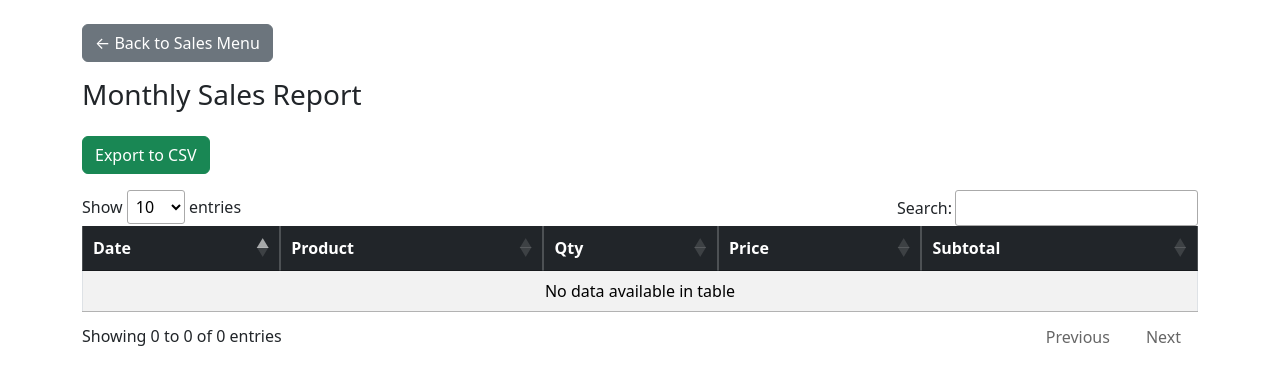
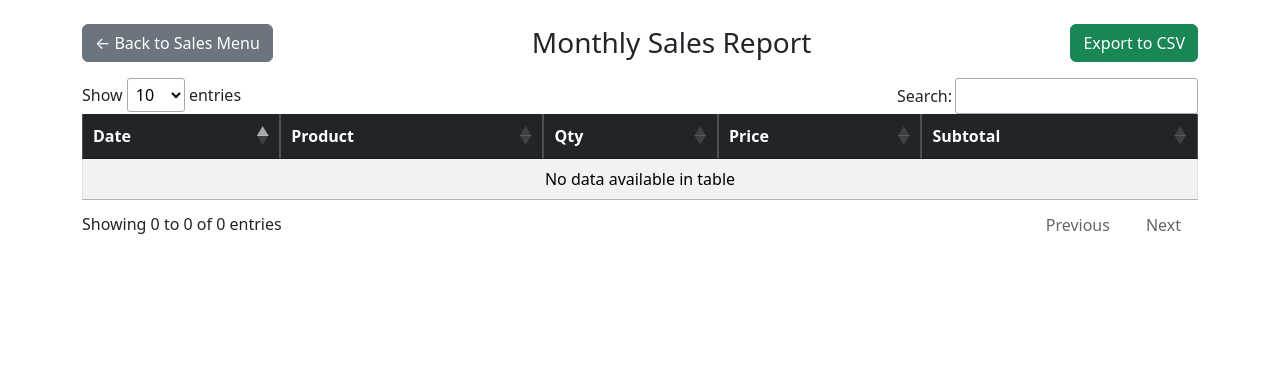
Before and after one commit to moriiar/sari-store, a PHP site: page /view/sales/report.php in a window 1280 px wide. Shown: the top 385 px of the page. Run offline with PHP 8.4, Linux system fonts and the light colour scheme; the template is opened without the code that fills it, so the values that code supplies are empty; some libraries are stand-ins or nearby versions.

Commit message:
added auto layout buttons for report.php

```diff
--- a/view/sales/report.php
+++ b/view/sales/report.php
@@ -1,5 +1,6 @@
 <!DOCTYPE html>
 <html lang="en">
+
 <head>
     <meta charset="UTF-8">
     <meta name="viewport" content="width=device-width, initial-scale=1.0">
@@ -7,11 +8,20 @@
     <link rel="stylesheet" href="assets/bootstrap.min.css">
     <link rel="stylesheet" href="https://cdn.datatables.net/2.3.1/css/dataTables.dataTables.min.css">
 </head>
+
 <body>
     <div class="container mt-4">
-        <a href="index.php?page=sales" class="btn btn-secondary mb-3">← Back to Sales Menu</a>
-        <h3 class="mb-4">Monthly Sales Report</h3>
-        <a href="index.php?page=sales&action=export&month=<?= $month ?>&year=<?= $year ?>" class="btn btn-success mb-3">Export to CSV</a>
+        <div class="row align-items-center mb-3">
+            <div class="col-auto">
+                <a href="index.php?page=sales" class="btn btn-secondary">← Back to Sales Menu</a>
+            </div>
+            <div class="col">
+                <h3 class="mb-0 text-center">Monthly Sales Report</h3>
+            </div>
+            <div class="col-auto">
+                <a href="index.php?page=sales&action=export&month=<?= $month ?>&year=<?= $year ?>" class="btn btn-success">Export to CSV</a>
+            </div>
+        </div>
         <table class="table table-bordered table-striped" id="salesReportTable">
             <thead class="table-dark">
                 <tr>
@@ -44,4 +54,5 @@
         });
     </script>
 </body>
+
 </html>
```
